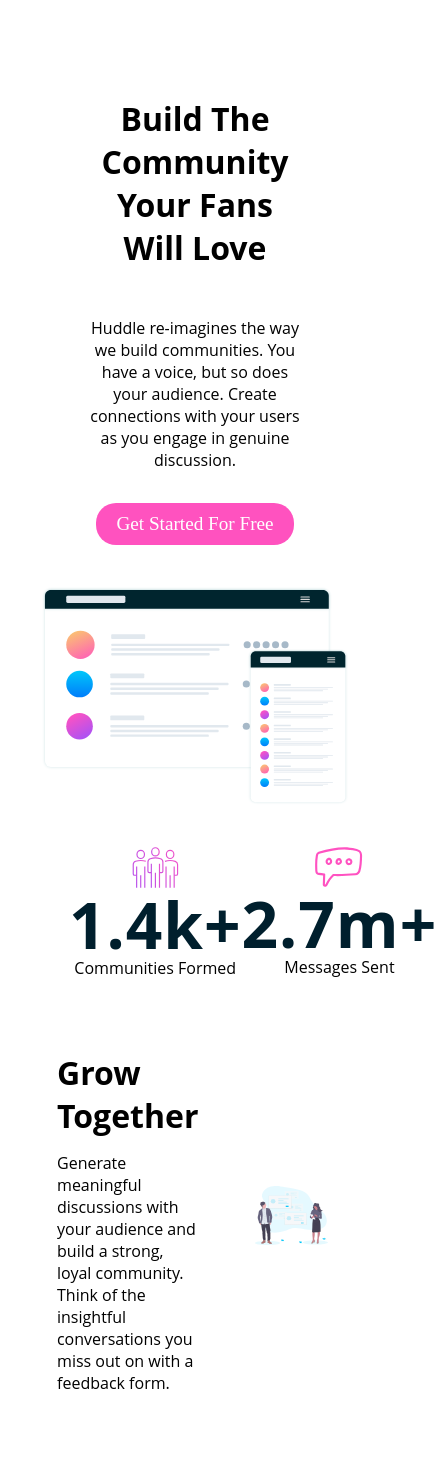
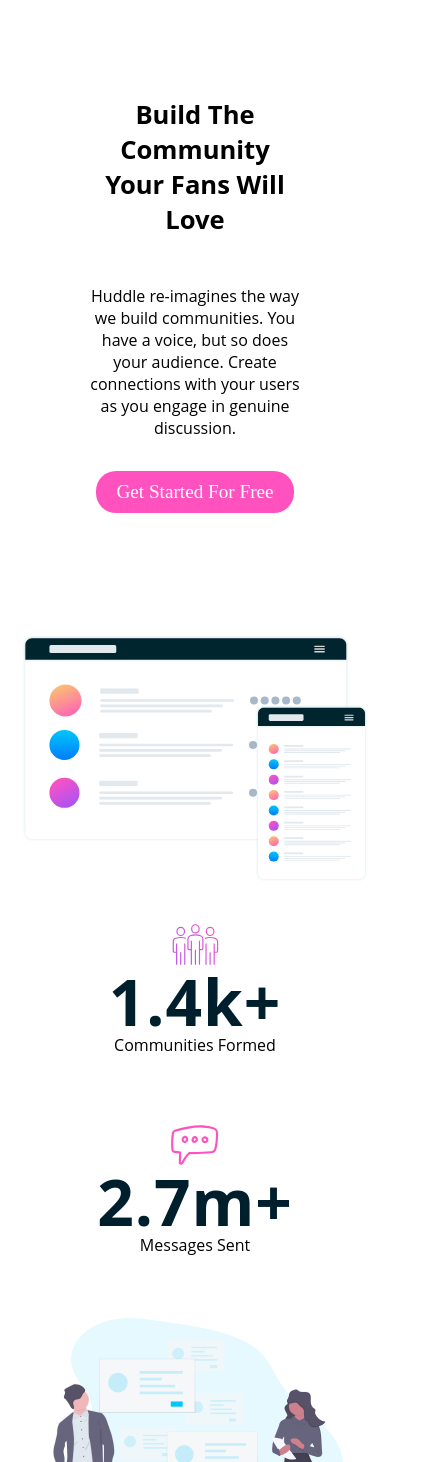
Before and after one commit to alxandercal/HTML07, a plain HTML site: page index.html in a window 390 px wide. Shown: the part 84-1546 px from the top of the page, 437 px wide, since content can reach past the window. Drawn offline with Linux system fonts and the light colour scheme.

Commit message:
Se creo el responsive

```diff
--- a/css/style.css
+++ b/css/style.css
@@ -83,8 +83,9 @@
 .static-card{
   width: 100%;
   display: flex;
-  justify-content:space-evenly;
-  padding: 2em;
+  flex-direction: row;
+  justify-content:space-between;
+  padding: 2em 5rem;
 
 }
 .static-card > div{
@@ -113,7 +114,7 @@
   column-gap: 2em;
 
 }
-.grow div{
+.grow >div{
     text-align: left;
     flex: 1;
     padding: 10px ;
@@ -189,6 +190,7 @@
     align-items: left;
     justify-content: center;
     max-width: 300px;
+    margin: 2rem;
 }
 footer > div > p{
     text-align: justify;
@@ -210,18 +212,17 @@
 
 
 .caja-blanca {
-  width: 40%;
+  width: 100%;
   flex: 3;
   background-color: white;
   border-radius: .5rem;
   border: none;
-  padding: 0 20px;
+  padding: 1rem 20px;
   outline: none;
 }
 .suscribe {
     display: flex;
-    flex: 1;
-    flex-direction: row;
+
     gap: 1rem;
 }
 .suscribe >div> button{
@@ -231,3 +232,33 @@
     display: flex;
     justify-content: center;
 }
+
+@media(max-width: 768px ) {
+section{
+    margin: 5rem 0;
+}
+.static-card{
+    flex-direction: column;
+    gap: 4rem;
+}
+.grow, .flowing, .your-users{
+    flex-direction: column-reverse;
+}
+.grow > div,.flowing > div,.your-users> div {
+    text-align: center;
+}
+.top > h1{
+    font-size: 1.6rem;
+    margin: 1rem;
+
+}
+
+footer{
+    flex-direction: column-reverse;
+    padding: 3.5em;
+}
+.suscribe{
+    flex-direction: column;
+}
+
+}
--- a/index.html
+++ b/index.html
@@ -25,7 +25,7 @@
   <main>
 
       <div class ="top">
-        <h1>Build The Community Your Fans Will Love</h1>
+        <h1 class="titulos">Build The Community Your Fans Will Love</h1>
         <div>Huddle re-imagines the way we build communities. You have a voice, but so does
               your audience. Create connections with your users as you engage in genuine discussion.
         </div>
@@ -33,6 +33,7 @@
 
       </div>
 
+      <section>
       <div class="container">
         <img src="./images/screen-mockups.svg" alt="">
       </div>
@@ -86,7 +87,7 @@
         </div>
       </div>
 
-
+</section>
       <div class="question">
 
         <h1>¿Ready To Build Your Community?</h1>
@@ -99,6 +100,7 @@
 
 
   <footer >
+
     <div >
       <div>
       <img  class="footer-logo" src="./images/logo.svg" alt="">
@@ -121,7 +123,7 @@
     </div>
 
 
-    <div>
+    <div >
       <h1>Newsletter</h1>
       <p>
         To recieve tips on how to grow your community, sign up to our weekly newsletter. We’ll never
```
